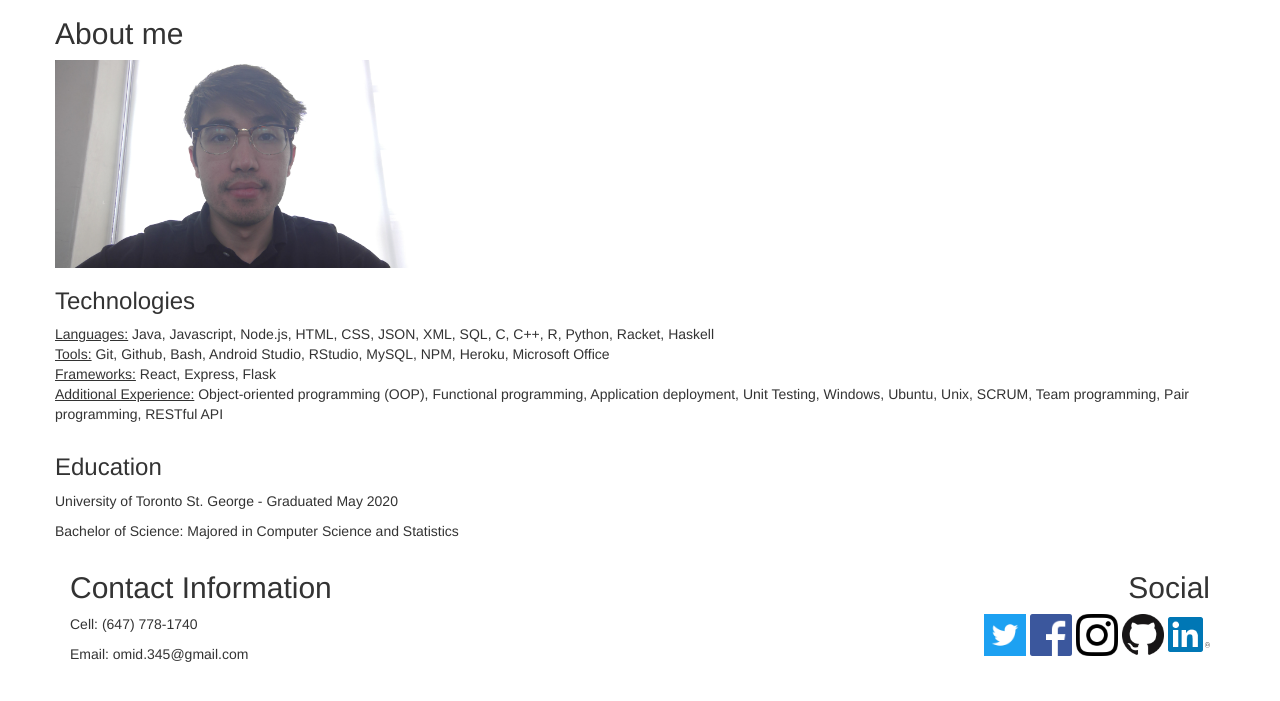
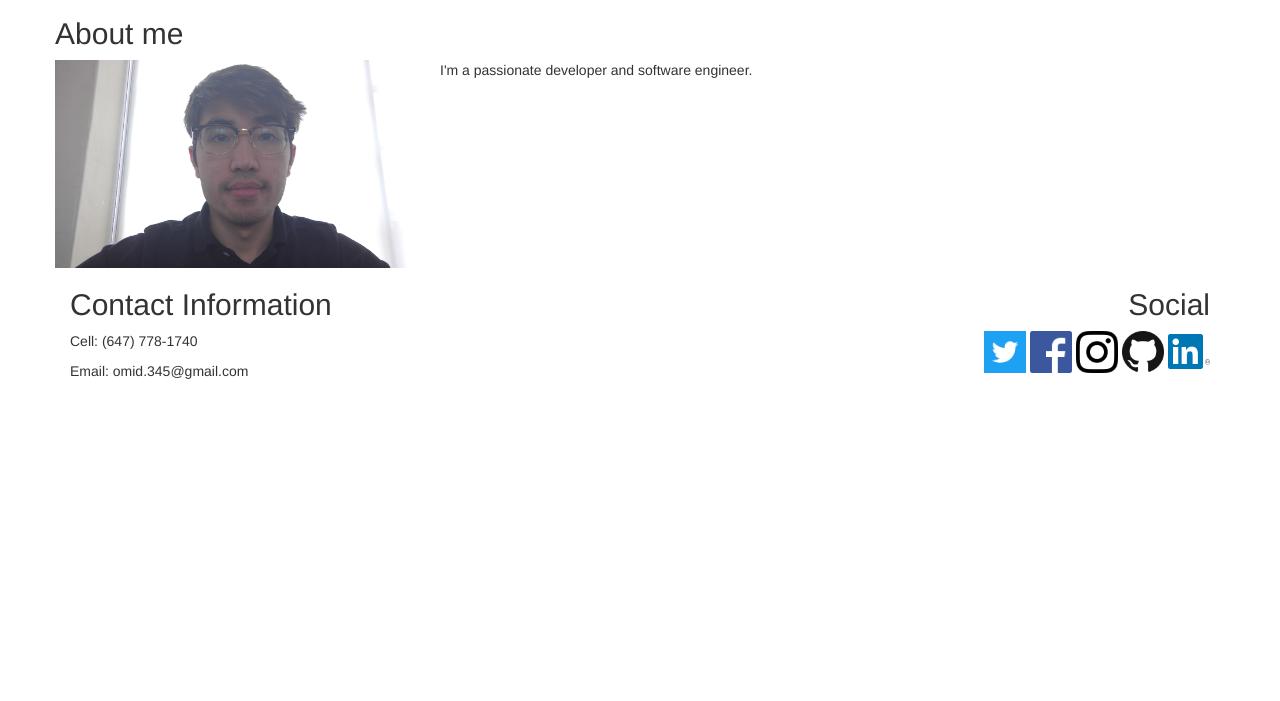
Before and after one commit to omid-web/final-sites, a plain HTML site: page index.html in a window 1280 px wide. Shown: the part 1293-1994 px from the top of the page. After the commit the page ends 1734 px from the top, so only its background shows below. Drawn offline with Linux system fonts and the light colour scheme.

Commit message:
Update index.html

```diff
--- a/index.html
+++ b/index.html
@@ -4,7 +4,7 @@
 <head>
     <meta charset="utf-8">
     <meta name="viewport" content="width=device-width, initial-scale=1">
-    <title>TESTING</title>
+    <title>Omid Portfolio</title>
     <link href="https://fonts.googleapis.com/css?family=Slabo+27px" rel="stylesheet">
     <link rel="stylesheet" href="css/bootstrap.min.css">
     <link rel="stylsheet" href="css/styles.css">
@@ -103,26 +103,9 @@
                 <img src="images/profile_pic.jpg" class="img-responsive" alt="placeholder">
             </div>
             <div class="cold-md-8">
-
+                I'm a passionate developer and software engineer.
             </div>
         </div>
-    </div>
-
-    <div class="row">
-        <h3>Technologies</h3>
-            <p>
-                <u>Languages:</u> Java, Javascript, Node.js, HTML, CSS, JSON, XML, SQL, C, C++, R, Python, Racket, Haskell</br>
-                <u>Tools:</u> Git, Github, Bash, Android Studio, RStudio, MySQL, NPM, Heroku, Microsoft Office</br>
-                <u>Frameworks:</u> React, Express, Flask</br>
-                <u>Additional Experience:</u> Object-oriented programming (OOP), Functional programming, Application deployment,
-                Unit Testing, Windows, Ubuntu, Unix, SCRUM, Team programming, Pair programming, RESTful API</br>
-            </p>
-    </div>
-
-    <div class="row">
-        <h3>Education</h3>
-        <p>University of Toronto St. George - Graduated May 2020</p>
-        <p>Bachelor of Science: Majored in Computer Science and Statistics</p>
     </div>
 
 
```
